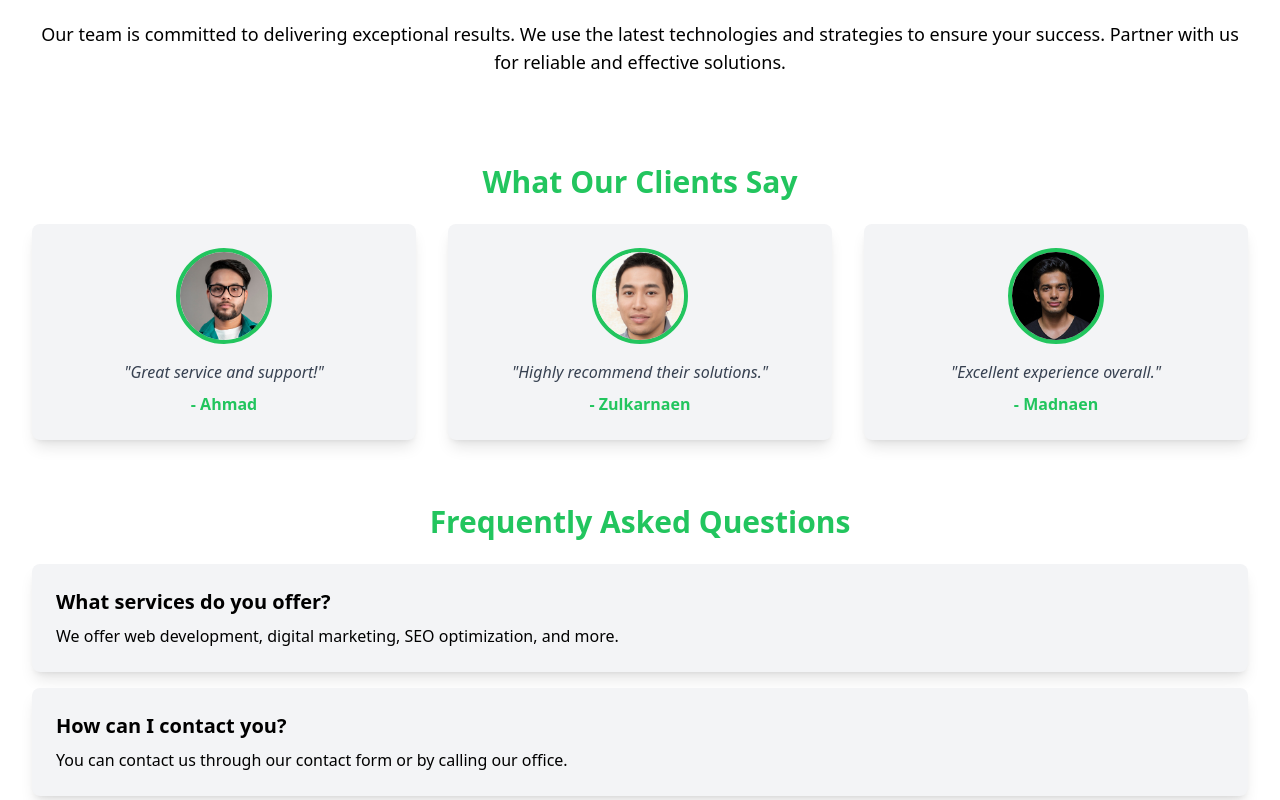
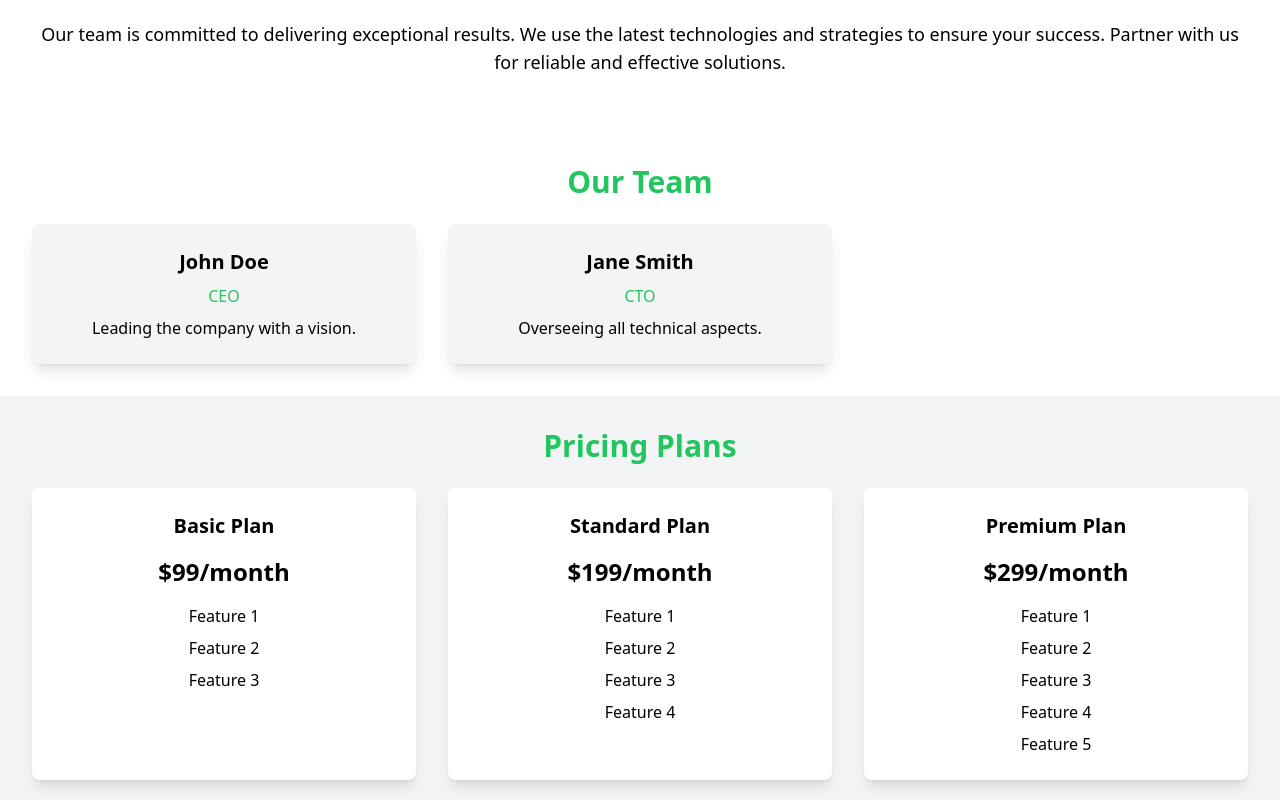
Before and after one commit to naenmad/amerta-digital, a React (Vite) app: page /service in a window 1280 px wide. Shown: the part 1340-2140 px from the top of the page. Built offline with nearby package versions, Linux system fonts and the light colour scheme.

Commit message:
Eight Commit

```diff
--- /dev/null
+++ b/src/components/servicePage/Pricing.tsx
@@ -0,0 +1,31 @@
+// src/components/servicePage/Pricing.tsx
+const Pricing = () => {
+    const pricingPlans = [
+        { id: 1, title: 'Basic Plan', price: '$99/month', features: ['Feature 1', 'Feature 2', 'Feature 3'] },
+        { id: 2, title: 'Standard Plan', price: '$199/month', features: ['Feature 1', 'Feature 2', 'Feature 3', 'Feature 4'] },
+        { id: 3, title: 'Premium Plan', price: '$299/month', features: ['Feature 1', 'Feature 2', 'Feature 3', 'Feature 4', 'Feature 5'] },
+    ];
+
+    return (
+        <section className="bg-gray-100 p-8">
+            <div className="container mx-auto text-center">
+                <h2 className="text-3xl font-bold mb-6 text-green-500">Pricing Plans</h2>
+                <div className="grid grid-cols-1 md:grid-cols-3 gap-8">
+                    {pricingPlans.map(plan => (
+                        <div key={plan.id} className="bg-white p-6 rounded-lg shadow-lg">
+                            <h3 className="text-xl font-bold mb-4">{plan.title}</h3>
+                            <p className="text-2xl font-bold mb-4">{plan.price}</p>
+                            <ul className="space-y-2">
+                                {plan.features.map((feature, index) => (
+                                    <li key={index}>{feature}</li>
+                                ))}
+                            </ul>
+                        </div>
+                    ))}
+                </div>
+            </div>
+        </section>
+    );
+};
+
+export default Pricing;
--- /dev/null
+++ b/src/components/servicePage/Team.tsx
@@ -0,0 +1,27 @@
+// src/components/servicePage/Team.tsx
+const Team = () => {
+    const teamMembers = [
+        { id: 1, name: 'John Doe', role: 'CEO', description: 'Leading the company with a vision.' },
+        { id: 2, name: 'Jane Smith', role: 'CTO', description: 'Overseeing all technical aspects.' },
+        // Add more team members as needed
+    ];
+
+    return (
+        <section className="bg-white p-8">
+            <div className="container mx-auto text-center">
+                <h2 className="text-3xl font-bold mb-6 text-green-500">Our Team</h2>
+                <div className="grid grid-cols-1 md:grid-cols-2 lg:grid-cols-3 gap-8">
+                    {teamMembers.map(member => (
+                        <div key={member.id} className="bg-gray-100 p-6 rounded-lg shadow-lg">
+                            <h3 className="text-xl font-bold mb-2">{member.name}</h3>
+                            <p className="text-green-500 mb-2">{member.role}</p>
+                            <p>{member.description}</p>
+                        </div>
+                    ))}
+                </div>
+            </div>
+        </section>
+    );
+};
+
+export default Team;
--- a/src/pages/servicepage.tsx
+++ b/src/pages/servicepage.tsx
@@ -5,6 +5,8 @@ import ServiceHero from "../components/servicePage/ServiceHero.tsx";
 import Testimonials from "../components/homePage/testimonials.tsx";
 import CallToAction from "../components/utils/calltoaction.tsx";
 import FAQ from "../components/utils/FAQ.tsx";
+import Team from '../components/servicePage/Team.tsx';
+import Pricing from '../components/servicePage/Pricing.tsx';
 
 function ServicePage() {
     return (
@@ -13,6 +15,8 @@ function ServicePage() {
             <ServiceExplanation />
             <ServiceList />
             <OtherDetails />
+            <Team />
+            <Pricing />
             <Testimonials />
             <FAQ />
             <CallToAction />
```
Also changed, not shown: src/components/utils/footer.tsx (indentation only).
